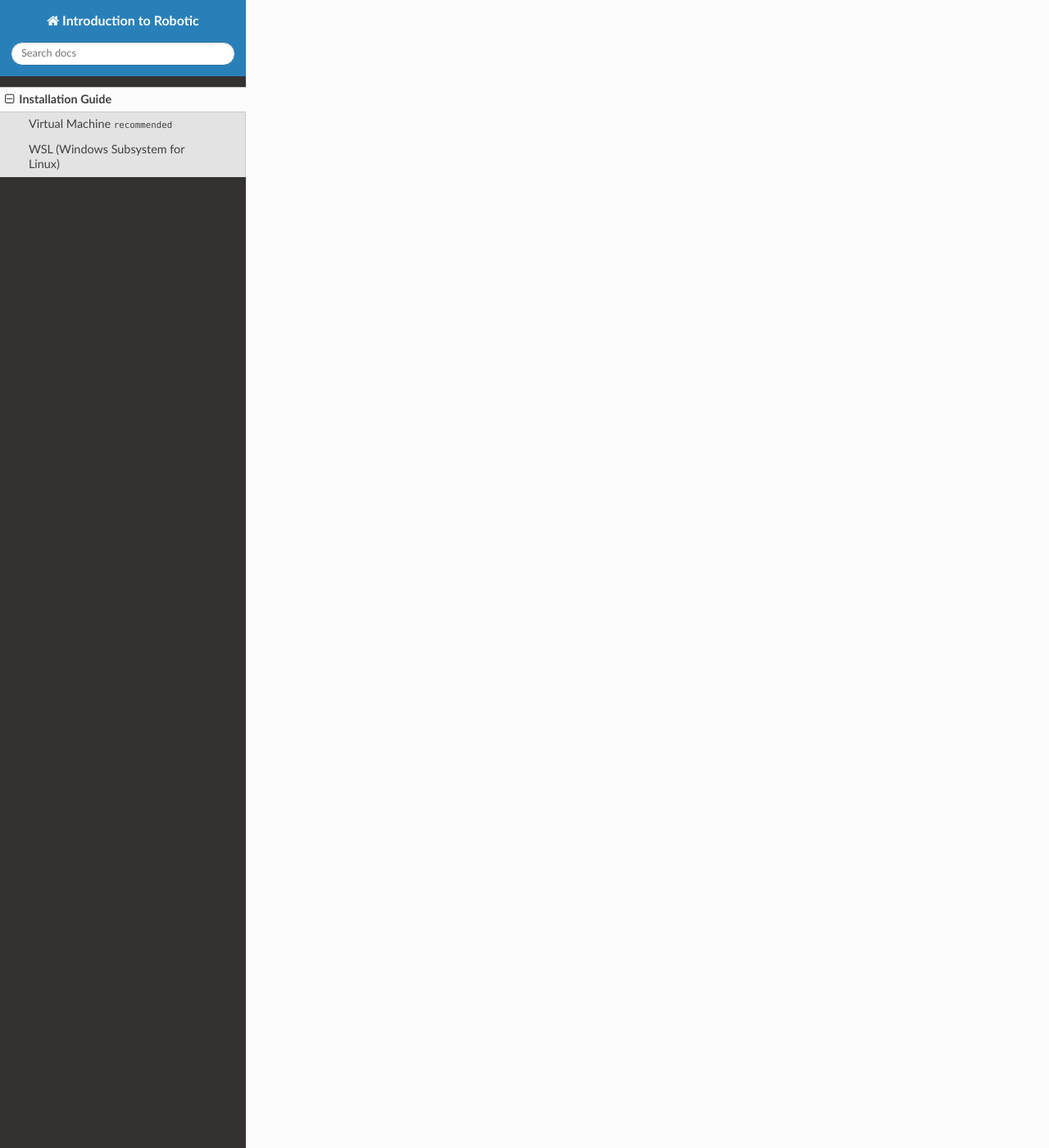
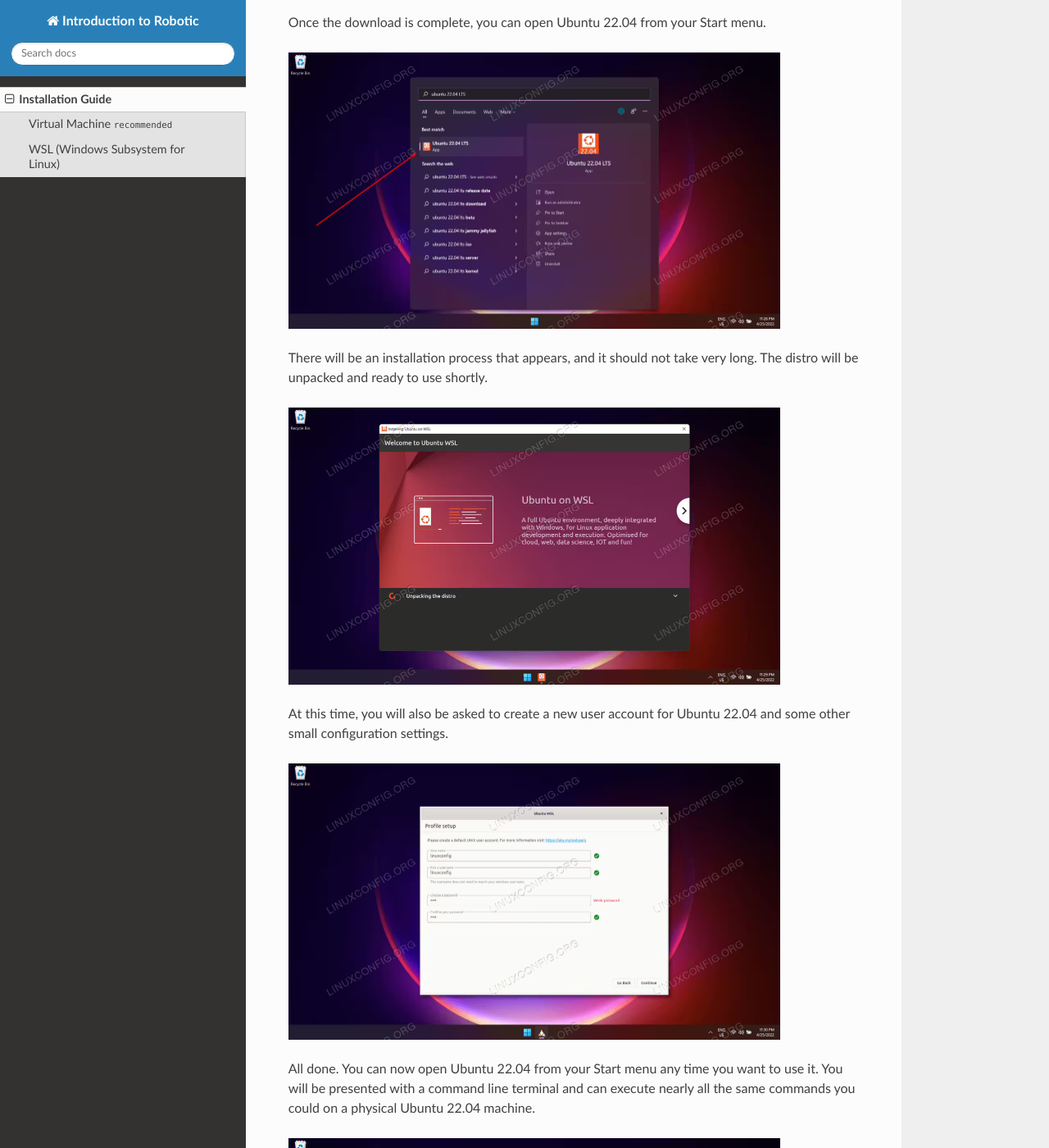
Before and after one commit to zhichaoliu0921/uark-meeg-intro-robo, a Sphinx documentation site: the page built from docs/source/install.rst, in a window 1280 px wide and 1400 px high, scrolled down 7118 px. Shown: the whole window at 82% size. Built offline with Sphinx 7.4.7 and the Read the Docs theme 3.1.0, drawn with Linux system fonts in a browser that asks for light colours; some of the changed text lies outside the part shown.

Commit message:
wsl done

```diff
--- a/docs/source/install.rst
+++ b/docs/source/install.rst
@@ -89,3 +89,55 @@
 
 .. note::
     This method only works with Windows 10 (Version 1903 or higher, with Build 18362 or higher), Windows 11 (Any version).
+
+We follow the `steps <https://linuxconfig.org/ubuntu-22-04-on-wsl-windows-subsystem-for-linux>`_ for demonstration.
+
+1. **Turn Windows Features ON**
+
+To start, we will need to enable the Vitual Machine Platform module and Windows Subsystem for Linux feature. Open up your Start menu and locate the ``Turn Windows features on or off`` menu.
+
+.. image:: images/wsl_step1.png
+   :width: 600
+
+2. **Enable Virtual machine platform**
+
+Next, find the ``Virtual Machine Platform`` and ``Windows Subsystem for Linux`` options. Check both of these boxes and then press OK to enable the features.
+
+.. image:: images/wsl_step2.png
+   :width: 600
+
+Windows will make the changes, which may take a minute or two, then ask you to restart your system for the changes to take effect. Proceed with the reboot.
+
+3. **Microsoft Store**
+
+When your system boots back up, go to your Start menu and find the Microsoft Store. Once there, search for Ubuntu 22.04.
+
+.. image:: images/wsl_step3.png
+   :width: 600
+
+Once you have located the Ubuntu 22.04 LTS page, click on the “Get” button to download it.
+
+.. image:: images/wsl_step4.png
+   :width: 600
+
+4. **Install Ubuntu 22.04**
+
+Once the download is complete, you can open Ubuntu 22.04 from your Start menu.
+
+.. image:: images/wsl_step5.png
+   :width: 600
+
+There will be an installation process that appears, and it should not take very long. The distro will be unpacked and ready to use shortly.
+
+.. image:: images/wsl_step6.png
+   :width: 600
+
+At this time, you will also be asked to create a new user account for Ubuntu 22.04 and some other small configuration settings.
+
+.. image:: images/wsl_step7.png
+   :width: 600
+
+All done. You can now open Ubuntu 22.04 from your Start menu any time you want to use it. You will be presented with a command line terminal and can execute nearly all the same commands you could on a physical Ubuntu 22.04 machine.
+
+.. image:: images/wsl_step8.png
+   :width: 600
```
Also changed, not shown: docs/source/images/wsl_step1.png (added), docs/source/images/wsl_step3.png (added), docs/source/images/wsl_step4.png (added), docs/source/images/wsl_step5.png (added), docs/source/images/wsl_step6.png (added), docs/source/images/wsl_step7.png (added), docs/source/images/wsl_step8.png (added), 1 other file.
